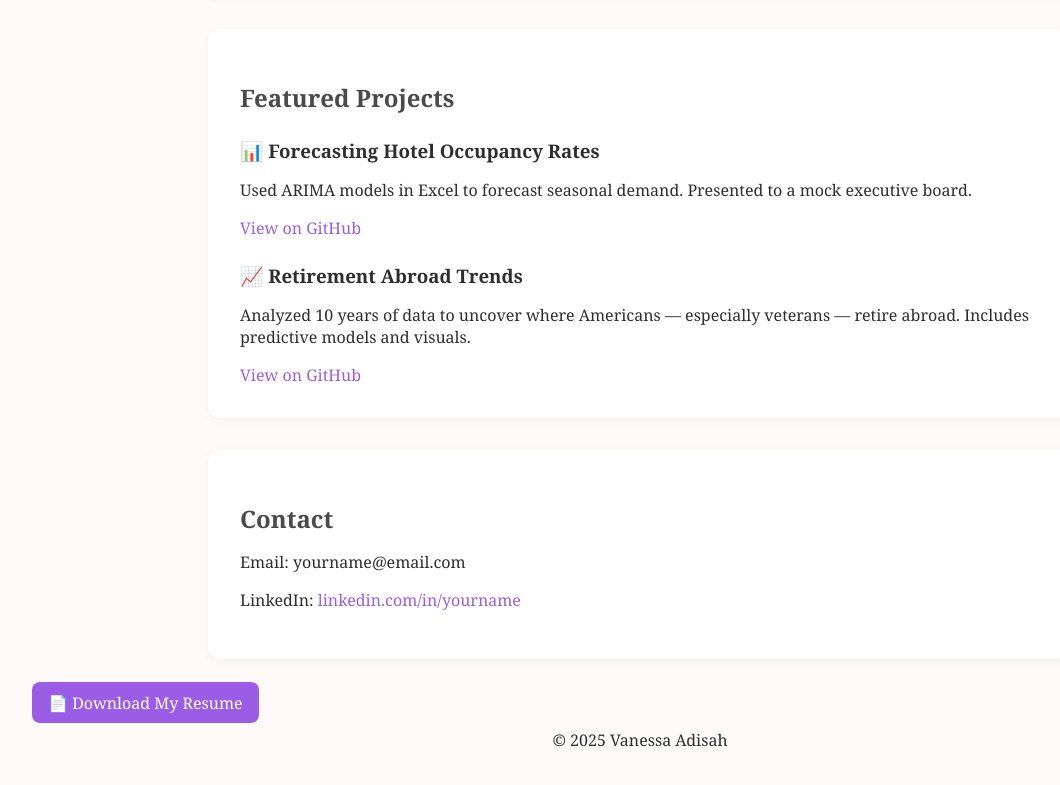
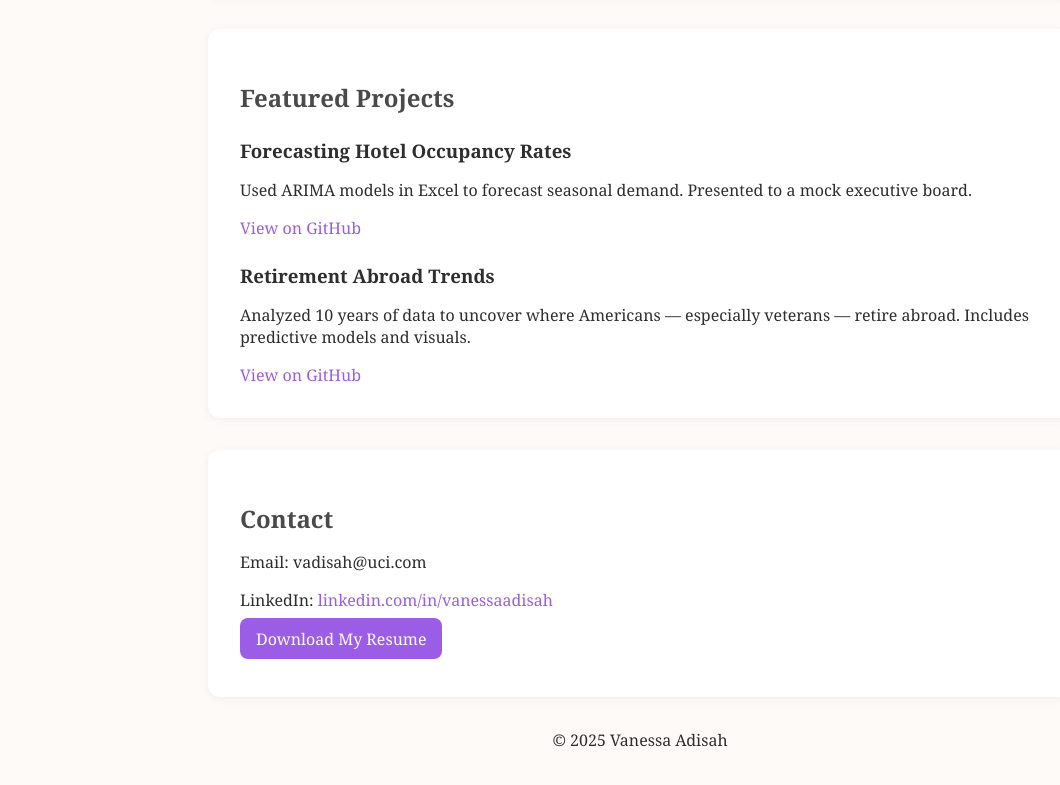
Before and after one commit to vadisah/VanessaAdisah, a plain HTML site: page index.html in a window 1280 px wide. Shown: the part 569-1354 px from the top of the page, without its empty margins (0-1060 px from the left). Drawn offline with Linux system fonts and the light colour scheme.

Commit message:
Update index.html

```diff
--- a/index.html
+++ b/index.html
@@ -20,12 +20,12 @@
   <section id="projects">
     <h2>Featured Projects</h2>
     <div class="project">
-      <h3>📊 Forecasting Hotel Occupancy Rates</h3>
+      <h3>Forecasting Hotel Occupancy Rates</h3>
       <p>Used ARIMA models in Excel to forecast seasonal demand. Presented to a mock executive board.</p>
       <a href="#">View on GitHub</a>
     </div>
     <div class="project">
-      <h3>📈 Retirement Abroad Trends</h3>
+      <h3>Retirement Abroad Trends</h3>
       <p>Analyzed 10 years of data to uncover where Americans — especially veterans — retire abroad. Includes predictive models and visuals.</p>
       <a href="#">View on GitHub</a>
     </div>
@@ -33,10 +33,10 @@
 
   <section id="contact">
     <h2>Contact</h2>
-    <p>Email: yourname@email.com</p>
-    <p>LinkedIn: <a href="#">linkedin.com/in/yourname</a></p>
+    <p>Email: vadisah@uci.com</p>
+    <p>LinkedIn: <a href="#">linkedin.com/in/vanessaadisah</a></p>
+   <p><a href="Vanessa_Adisah_Resume.pdf" download style="background:#9b5de5;color:#fff;padding:0.6rem 1rem;border-radius:8px;text-decoration:none;">Download My Resume</a></p>
   </section>
-<p><a href="Vanessa_Adisah_Resume.pdf" download style="background:#9b5de5;color:#fff;padding:0.6rem 1rem;border-radius:8px;text-decoration:none;">📄 Download My Resume</a></p>
 
 
   <footer>
```
